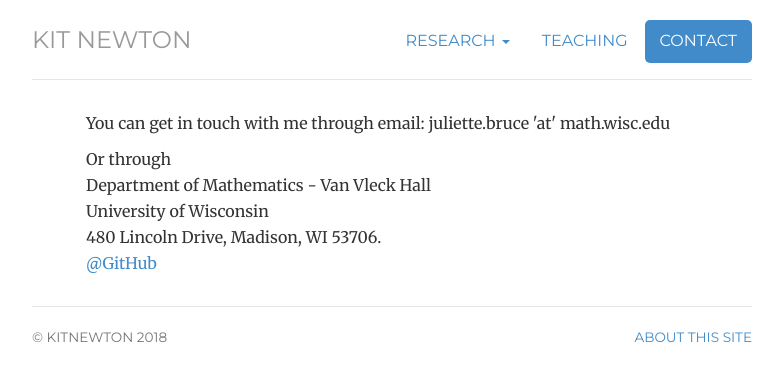
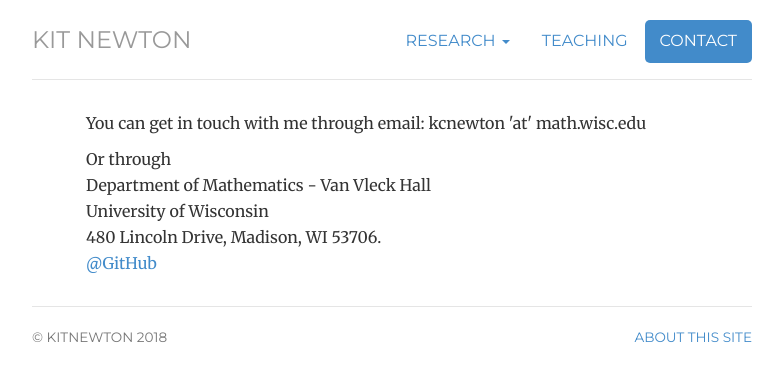
Before and after one commit to kitcnewton/kitcnewton.github.io, a Jekyll site: the page built from contact/index.html, in a window 1280 px wide. Shown: the top 381 px of the page, without its empty margins (248-1031 px from the left). Built offline with Jekyll 4.4.1, drawn with Linux system fonts in a browser that asks for light colours.

Commit message:
it's a me

```diff
--- a/contact/index.html
+++ b/contact/index.html
@@ -2,16 +2,16 @@
 layout: default
 title: Contact
 contact: active
-description: Contact Info for Juliette Bruce.
+description: Contact Info for Kit Newton.
 ---
 <div class="contact">
 
-	<p>You can get in touch with me through email: juliette.bruce 'at' math.wisc.edu</p>
+	<p>You can get in touch with me through email: kcnewton 'at' math.wisc.edu</p>
 
 	Or through
 	<ul class="list-unstyled">
 	<li> Department of Mathematics - Van Vleck Hall <br> University of Wisconsin <br> 480 Lincoln Drive, Madison, WI 53706.
-	<li><a href="http://github.com/juliettebruce">@GitHub</a></li>
+	<li><a href="http://github.com/kitcnewton">@GitHub</a></li>
 	</ul>
 
 </div>
```
